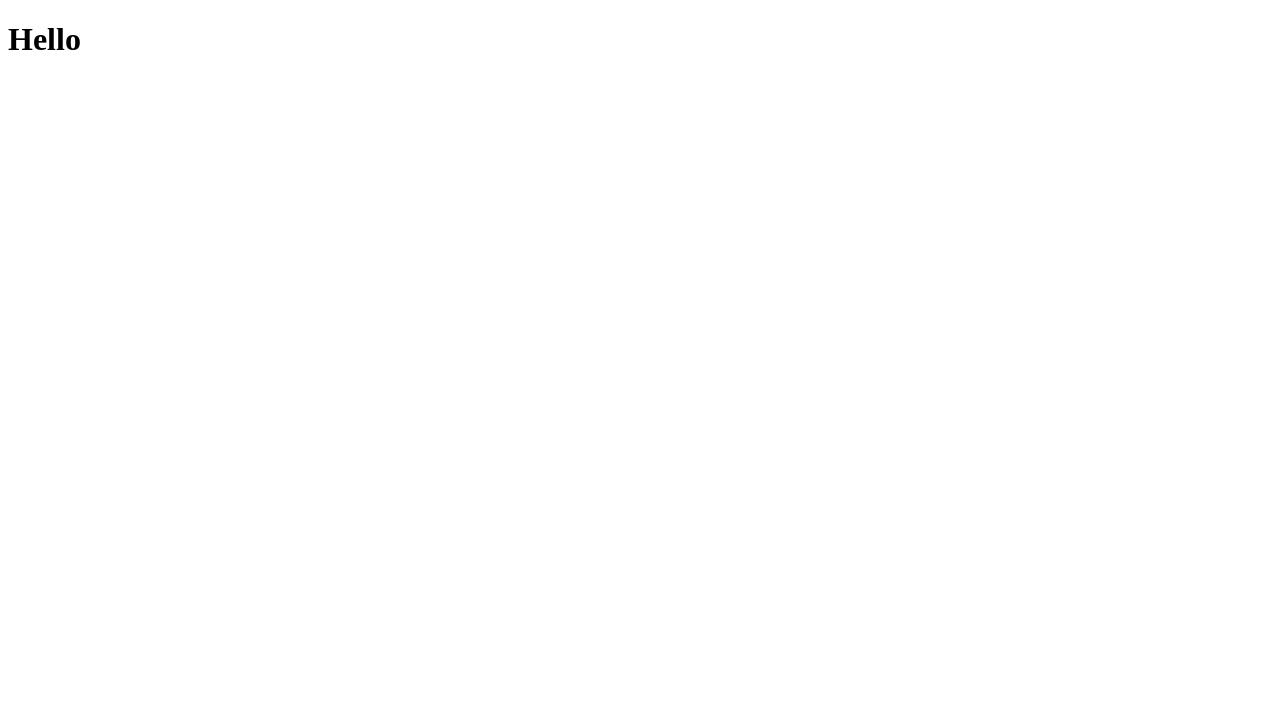
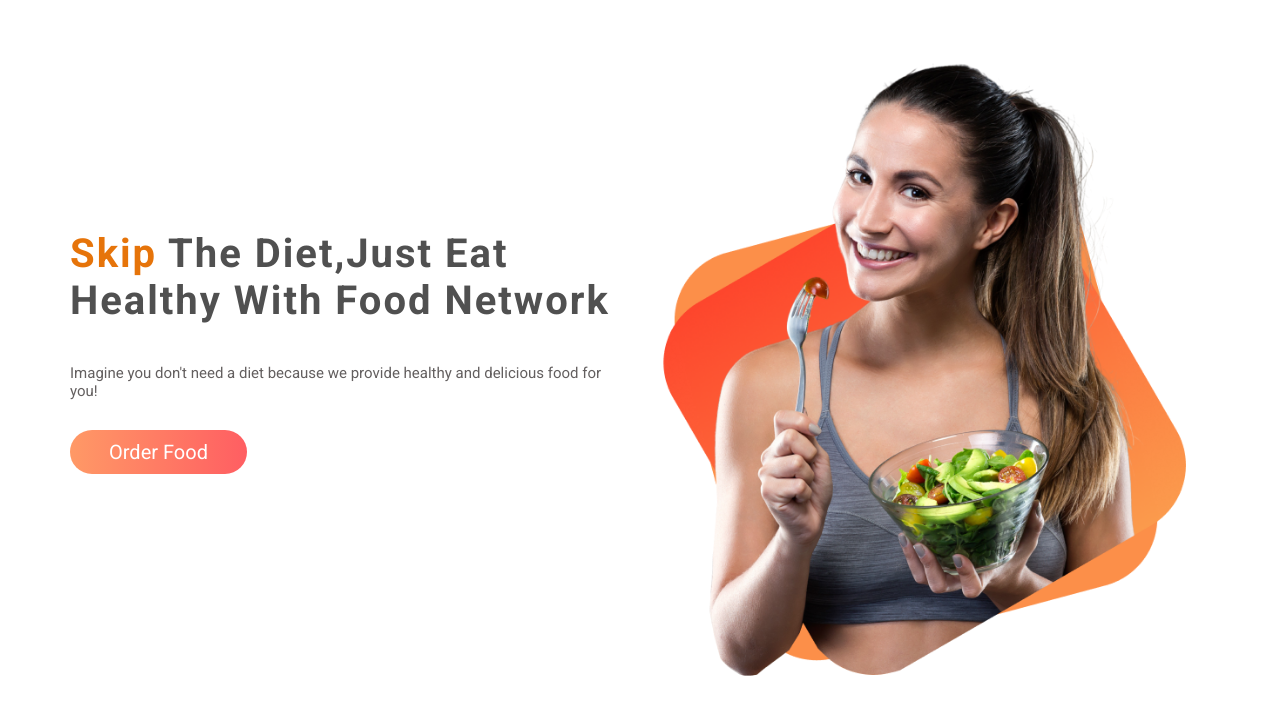
Before and after one commit to AlaminMJ/first-assignment, a plain HTML site: page index.html in a window 1280 px wide. Drawn offline with Linux system fonts and the light colour scheme.

Commit message:
add main scetion

```diff
--- a/index.html
+++ b/index.html
@@ -7,11 +7,24 @@
     <title>Food Bazar</title>
     <link rel="preconnect" href="https://fonts.googleapis.com">
     <link rel="preconnect" href="https://fonts.gstatic.com" crossorigin>
-    <link href="https://fonts.googleapis.com/css2?family=Poppins:wght@400;500;600;700&display=swap" rel="stylesheet">
+    <link href="https://fonts.googleapis.com/css2?family=Roboto:wght@400;500;700&display=swap" rel="stylesheet">
     <link rel="shortcut icon" href="favicon.ico" type="image/x-icon">
     <link rel="stylesheet" href="style.css">
 </head>
 <body>
-    <h1>Hello</h1>
+   <section class="main section">
+       <div class="container">
+            <div class="wraper">
+                <div class="left-side">
+                    <h1> <span>Skip </span>The Diet,Just Eat Healthy With Food Network</h1>
+                    <p>Imagine you don't need a diet because we provide  healthy and delicious food for you!</p>
+                    <a href="" class="btn">Order Food</a>
+                </div>
+                <div class="right-side">
+                    <img src="image/Group 8425.png" alt="">
+                </div>
+            </div>
+       </div>
+   </section>
 </body>
 </html>
--- a/style.css
+++ b/style.css
@@ -0,0 +1,70 @@
+*{
+    margin: 0;
+    padding: 0;
+    box-sizing: border-box;
+}
+body{
+    margin: 0;
+    padding: 0;
+    font-family: 'Roboto', sans-serif;
+}
+html{
+    scroll-behavior: smooth;
+}
+a{
+    text-decoration: none;
+}
+ul{
+    list-style: none;
+}
+img{
+    width: 100%;
+    height: 100%;
+    object-fit: cover;
+}
+.container{
+    width: 100%;
+    padding: 0 70px;
+}
+.section{
+    padding: 50px 0;
+}
+.btn{
+    padding: 10px 39px;
+    background-image: linear-gradient(to right,#ff9966, #ff5e62);
+    border-radius: 50px;
+    color: #fff;
+    font-size: 20px;
+}
+.main .container .wraper{
+    width: 100%;
+    display: flex;
+
+}
+.main .container .wraper .left-side{
+    width: 50%;
+    padding-right: 20px;
+
+}
+.main .container .wraper .left-side h1{
+    font-size: 40px;
+    font-weight: 700;
+    color: #505050;
+    margin-top: 180px;
+    letter-spacing: 2px;
+
+}
+.main .container .wraper .left-side h1 span{
+    color:rgb(230, 116, 10);
+}
+.main .container .wraper .left-side p{
+    margin-top: 20px;
+    font-size: 15px;
+    color: rgb(99, 95, 95);
+    margin: 40px 0;
+}
+
+.main .container .wraper .right-side{
+    width: 50%;
+
+}
```
